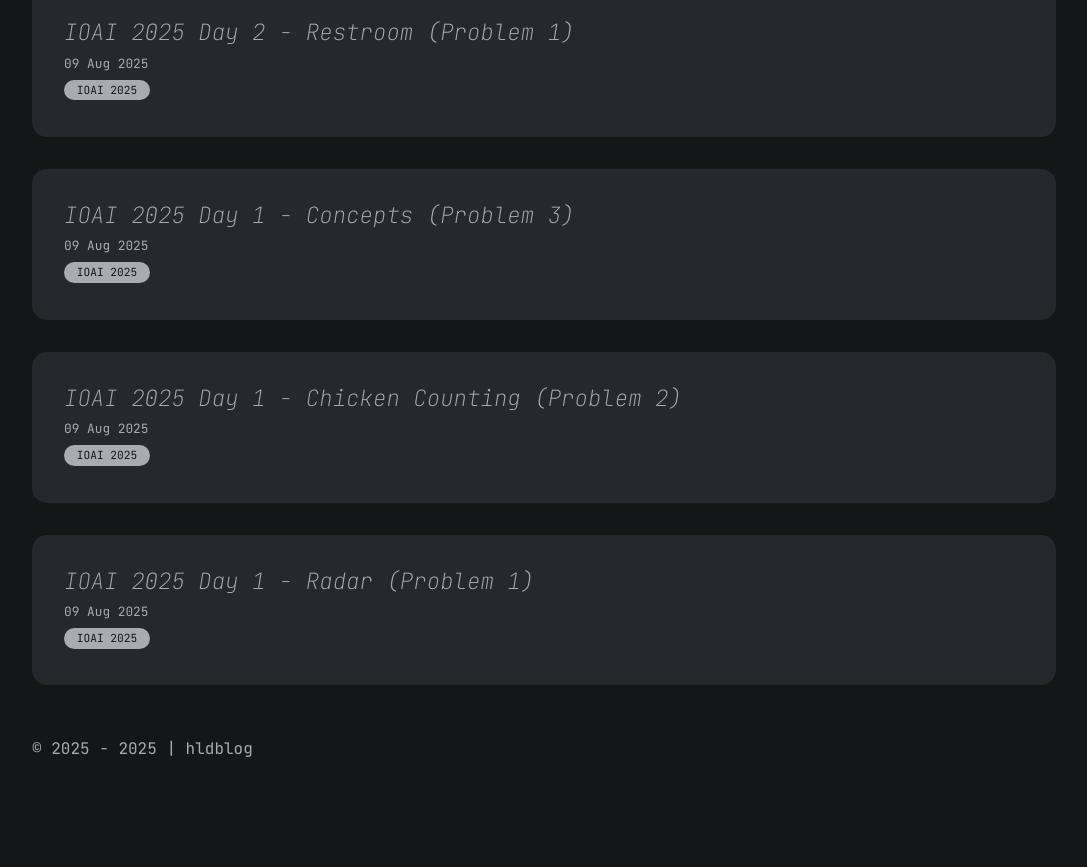
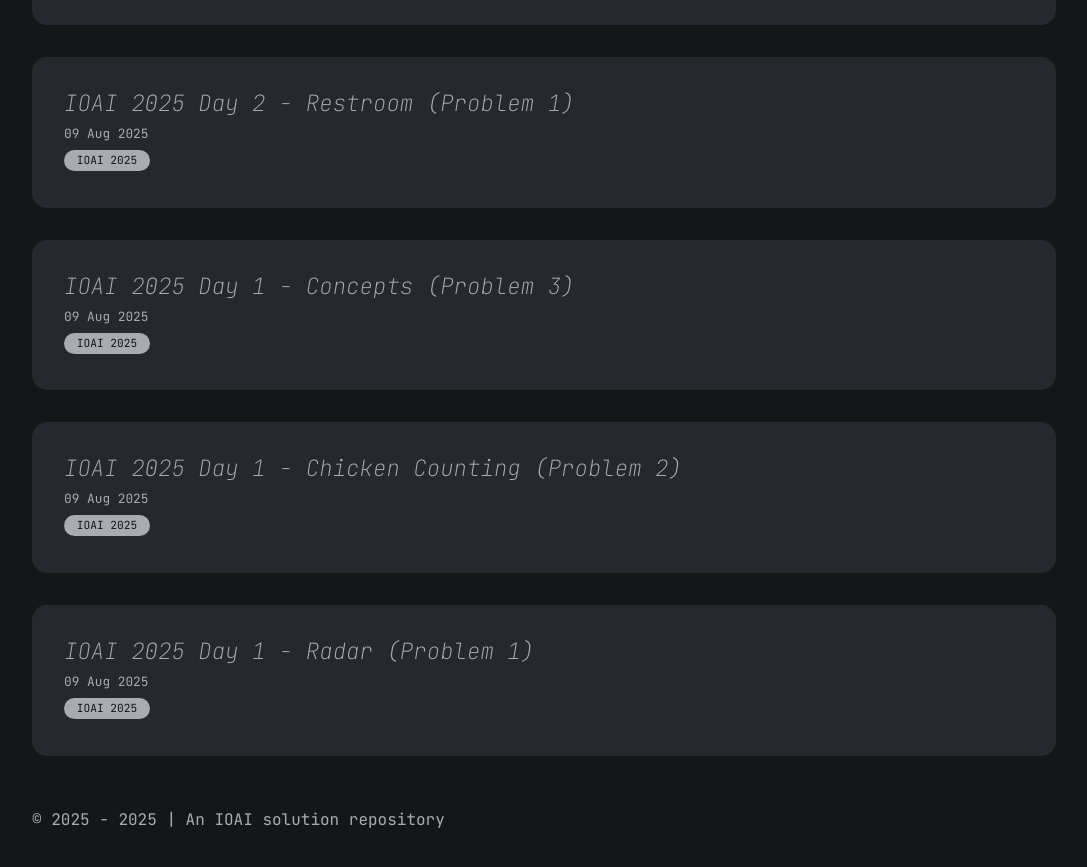
Before and after one commit to ioai-writeup/ioai-writeup.github.io, a Jekyll site: the page built from index.md, in a window 1280 px wide and 900 px high, scrolled down 791 px. Shown: the top 867 px of the window, without its empty margins (96-1183 px from the left). Built offline with Jekyll 4.4.1, drawn with Linux system fonts in a browser that asks for light colours; before the commit the page ends 1620 px from its top, so only the background shows below that; some of the changed text lies outside the part shown.

Commit message:
Update _config.yml

```diff
--- a/_config.yml
+++ b/_config.yml
@@ -1,4 +1,4 @@
-title: hldblog
+title: An IOAI solution repository
 markdown: kramdown
 url: "https://ioai-writeup.github.io"
 baseurl: "/"
```
